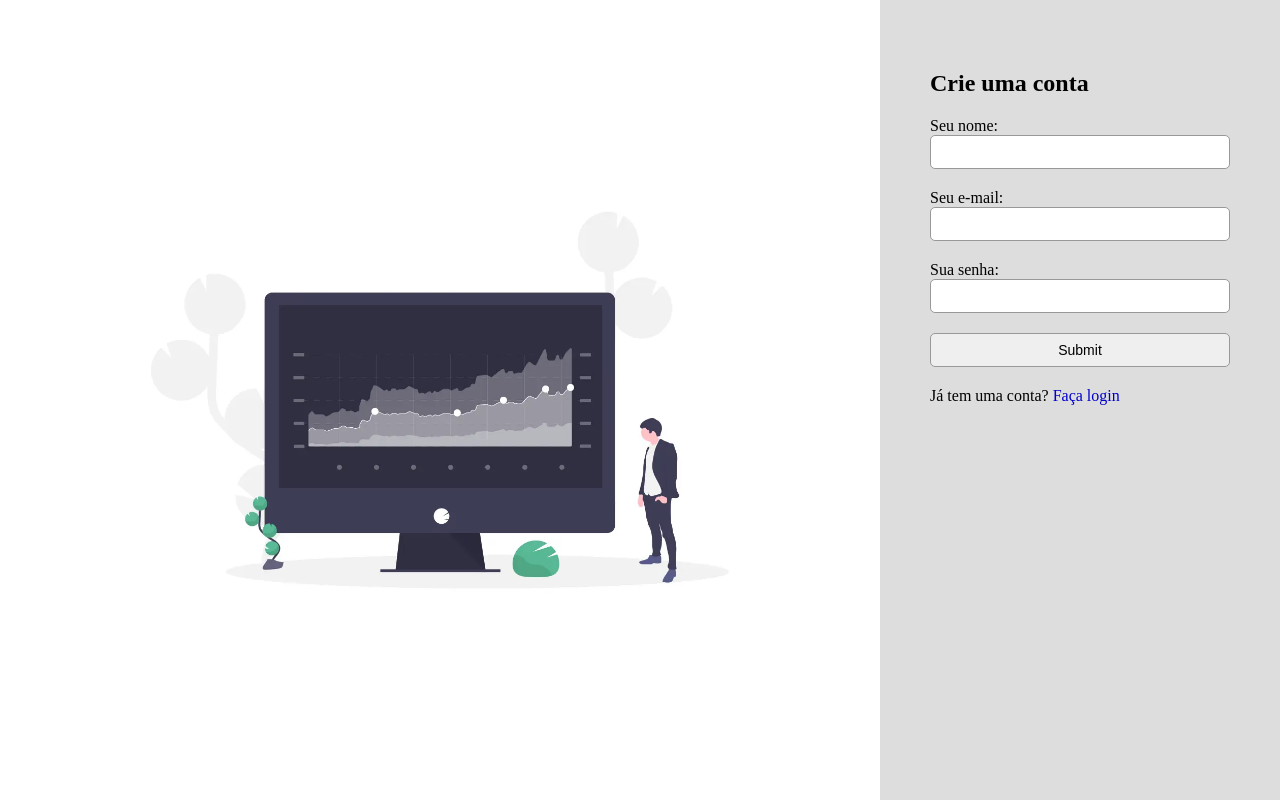
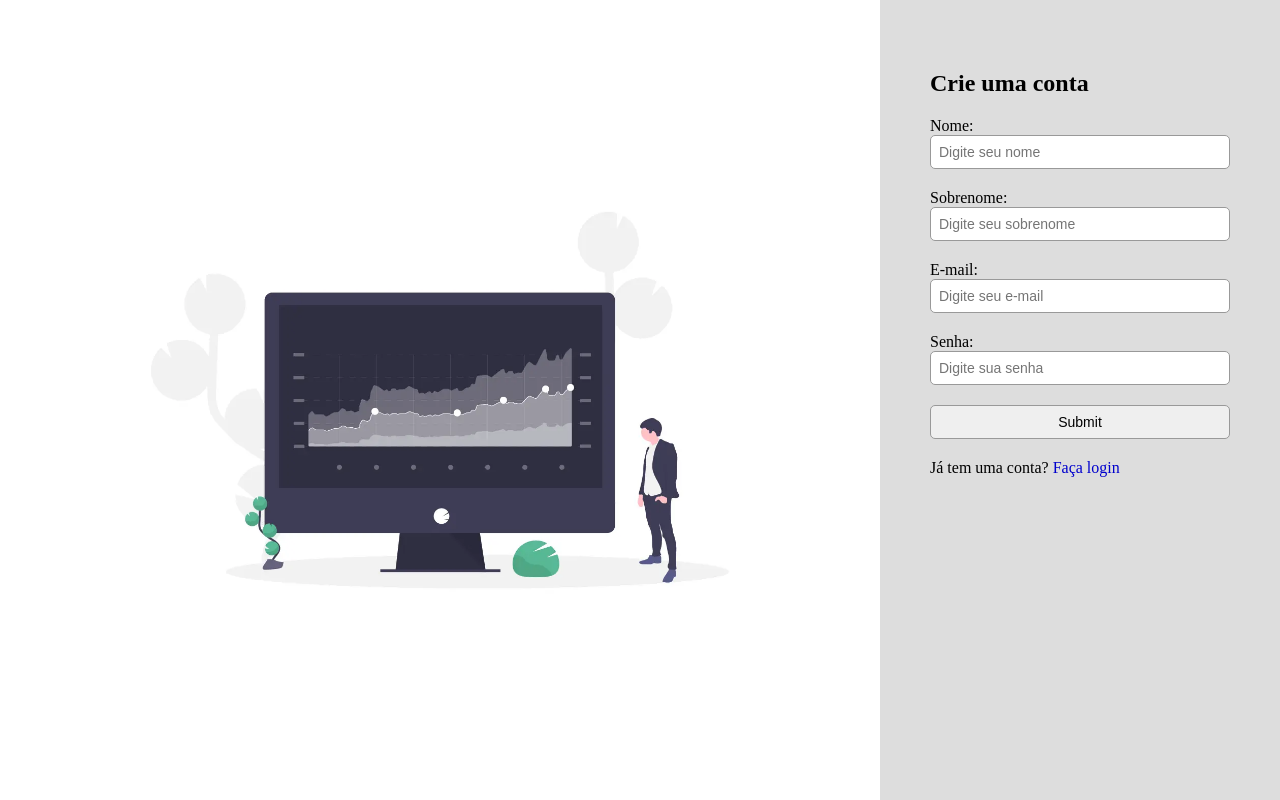
Before and after one commit to luizfelipe9627/validador-form, a plain HTML site: page index.html in a window 1280 px wide. Drawn offline with Linux system fonts and the light colour scheme.

Commit message:
Formulário modificado.

```diff
--- a/assets/css/formulario.css
+++ b/assets/css/formulario.css
@@ -1,21 +1,24 @@
 .area-form {
-  width: 400px;
+  width: 25rem;
   background-color: #ddd;
-  padding: 50px;
+  padding: 3.125rem;
 }
 
-.area-form label {
-  display: block;
-  margin-bottom: 20px;
+.area-form div {
+  margin-bottom: 1.25rem;
 }
 
 .area-form input {
   width: 100%;
-  border: 1px solid #999;
-  border-radius: 5px;
-  padding: 8px;
-  font-size: 14px;
+  border: 0.0625rem solid #999;
+  border-radius: 0.3125rem;
+  padding: 0.5rem;
+  font-size: 0.875rem;
   outline: none;
+}
+
+input[type="submit"] {
+  margin-bottom: 1.25rem;
 }
 
 input[type="submit"]:hover {
@@ -28,11 +31,11 @@ input[type="submit"]:hover {
 }
 
 .error {
-  font-size: 13px;
+  font-size: 0.8125rem;
   background-color: #FF0000;
   color: #FFF;
-  padding: 4px;
-  border-radius: 5px;
+  padding: 0.25rem;
+  border-radius: 0.3125rem;
 }
 
 @media (min-width: 320px) and (max-width: 767px) {
--- a/assets/css/foto.css
+++ b/assets/css/foto.css
@@ -11,7 +11,7 @@
 }
 
 .area-photo img {
-  max-width: 700px;
+  max-width: 43.75rem;
   height: auto;
 }
 
--- a/assets/css/global.css
+++ b/assets/css/global.css
@@ -4,4 +4,5 @@
 
 body {
   margin: 0;
+  padding: 0;
 }
--- a/assets/css/style.min.css
+++ b/assets/css/style.min.css
@@ -1 +1 @@
-*{box-sizing:border-box}body{margin:0}.screen{display:flex;height:100vh}.area-photo{display:flex;justify-content:center;align-items:center;flex:1}.area-photo img{max-width:700px;height:auto}@media (min-width:320px) and (max-width:767px){.area-photo{display:none}}@media (width:768px){.area-photo img{max-width:50vw}}.area-form{width:400px;background-color:#ddd;padding:50px}.area-form label{display:block;margin-bottom:20px}.area-form input{width:100%;border:1px solid #999;border-radius:5px;padding:8px;font-size:14px;outline:0}input[type=submit]:hover{background-color:#fff}.login a{text-decoration:none;color:#0000cd}.error{font-size:13px;background-color:red;color:#fff;padding:4px;border-radius:5px}@media (min-width:320px) and (max-width:767px){.area-form{width:100vw}}
+*{box-sizing:border-box}body{margin:0;padding:0}.screen{display:flex;height:100vh}.area-photo{display:flex;justify-content:center;align-items:center;flex:1}.area-photo img{max-width:43.75rem;height:auto}@media (min-width:320px) and (max-width:767px){.area-photo{display:none}}@media (width:768px){.area-photo img{max-width:50vw}}.area-form{width:25rem;background-color:#ddd;padding:3.125rem}.area-form div{margin-bottom:1.25rem}.area-form input{width:100%;border:.0625rem solid #999;border-radius:.3125rem;padding:.5rem;font-size:.875rem;outline:0}input[type=submit]{margin-bottom:1.25rem}input[type=submit]:hover{background-color:#fff}.login a{text-decoration:none;color:#0000cd}.error{font-size:.8125rem;background-color:red;color:#fff;padding:.25rem;border-radius:.3125rem}@media (min-width:320px) and (max-width:767px){.area-form{width:100vw}}
--- a/index.html
+++ b/index.html
@@ -21,38 +21,31 @@
 
                         <!--Em formulário deve ser colocar method="post" para não aparecer as informações do usuário na URL. Foi usado o GET somente para fazer voltar para a página principal.-->
                         <form action="./index.html" method="get" class="validador">
-                            <label>
-                                Seu nome:
+                            <div>
+                                <label for="name">Nome:</label>
+                                <input type="text" id="name" placeholder="Digite seu nome" data-rules="required/min=4">
+                            </div>
 
-                                <br>
+                            <div>
+                                <label for="sobrenome">Sobrenome:</label>
+                                <input type="text" id="name" placeholder="Digite seu sobrenome" data-rules="required/min=4">
+                            </div>
 
-                                <input type="text" name="name" data-rules="required/min=4">
-                            </label>
+                            <div>
+                                <label for="email">E-mail:</label>
+                                <input type="text" id="email" placeholder="Digite seu e-mail" data-rules="required/email">
+                            </div>
 
-                            <label>
-                                Seu e-mail:
+                            <div>
+                                <label for="password">Senha:</label>
+                                <input type="password" id="password" placeholder="Digite sua senha" data-rules="required/min=4">
+                            </div>
 
-                                <br>
-
-                                <input type="text" name="email" data-rules="required/email">
-                            </label>
-
-                            <label>
-                                Sua senha:
-
-                                <br>
-
-                                <input type="password" name="password" data-rules="required/min=4">
-                            </label>
-
-                            <label>
-                                <input type="submit" name="cadastrar">
-                            </label>
+                            <input type="submit" name="cadastrar">
                         </form>
 
                         <div class="login">
                             Já tem uma conta?
-
                             <a href="#logar">Faça login</a>
                         </div>
                     </div>
```
